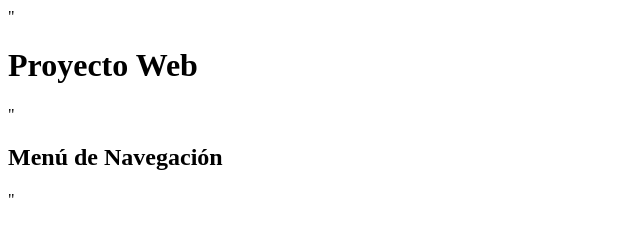
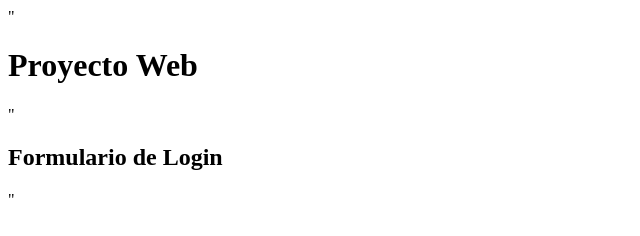
Before and after one commit to Kito189/proyecto-web-cd-proyecto-web, a plain HTML site: page index.html in a window 1280 px wide. Shown: the full height of the page, 0-640 px from the left. Drawn offline with Linux system fonts and the light colour scheme.

```diff
--- a/index.html
+++ b/index.html
@@ -7,6 +7,6 @@
 </head>
 <body>
     "<h1>Proyecto Web</h1>
-    "<h2>Menú de Navegación</h2>"
+    "<h2>Formulario de Login</h2>"
 </body>
 </html>
```
